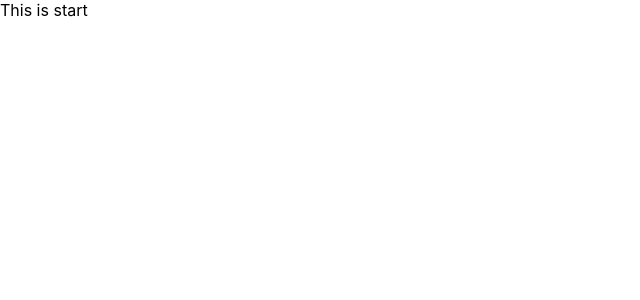
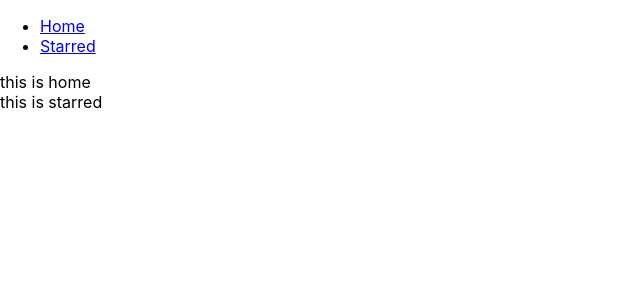
Before and after one commit to SimranRaturi/box-officee, a React (Create React App) app: page /starred in a window 1280 px wide. Shown: the top 300 px of the page, without its empty margins (0-640 px from the left). Built offline with nearby package versions, Linux system fonts and the light colour scheme.

Commit message:
added navbar and created page components

```diff
--- a/src/App.js
+++ b/src/App.js
@@ -2,22 +2,33 @@
 import React from "react";
 import { Switch, Route } from 'react-router-dom'
 
+ import Navs from './components/Navs';
+ import Home from './pages/Home';
+import Starred from "./pages/Starred";
 
 function App() {
   return (
+    <div>
+    <Navs />
+   <Home />
+
+
     <Switch>
       <Route exact path="/">
         This is home page
       </Route>
 
       <Route exact path="/starred">
-        This is start
+        <Starred />
       </Route>
 
       <Route>
-        this is 404 eroor
+        <div>
+          Not found
+        </div>
       </Route>
     </Switch>
+    </div>
   );
 
 }
--- /dev/null
+++ b/src/components/Navs.js
@@ -0,0 +1,25 @@
+/* eslint-disable */
+import React from 'react';
+import {Link} from 'react-router-dom';
+
+const LINKS =[
+{ to: '/', text: 'Home' },
+{ to: '/starred', text: 'Starred'},
+]
+
+const Navs = () =>{
+  return (
+    <div>
+      <ul>
+        {LINKS.map(item => (
+          <li key={item.to}>
+<Link to={item.to}>{item.text}</Link>
+          </li>
+        ))}
+
+      </ul>
+    </div>
+  );
+};
+
+export default Navs;
--- /dev/null
+++ b/src/pages/Home.js
@@ -0,0 +1,13 @@
+import React from 'react'
+
+
+
+const Home =() => {
+  return (
+    <div>
+     this is home
+    </div>
+  )
+}
+
+export default Home
--- /dev/null
+++ b/src/pages/Starred.js
@@ -0,0 +1,13 @@
+import React from 'react'
+
+
+
+const Starred =() => {
+  return (
+    <div>
+     this is starred
+    </div>
+  )
+}
+
+export default Starred
```
